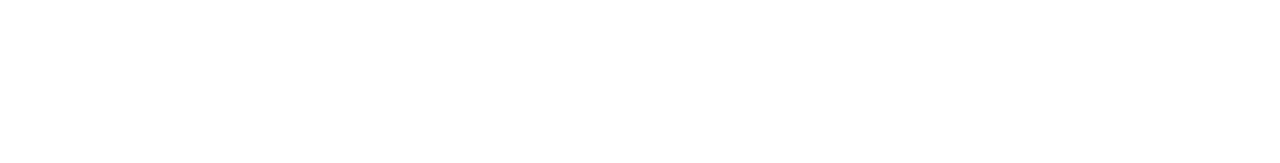
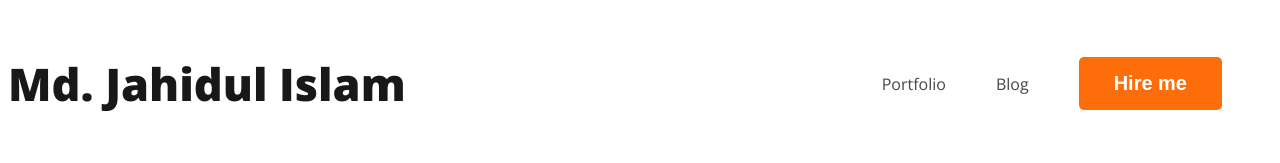
Before and after one commit to jahidulislam-jahid/practice-portfolio, a plain HTML site: page index.html in a window 1280 px wide. Drawn offline with nearby package versions, Linux system fonts and the light colour scheme.

Commit message:
Header file updated

```diff
--- a/index.html
+++ b/index.html
@@ -1,12 +1,29 @@
 <!DOCTYPE html>
 <html lang="en">
+
 <head>
     <meta charset="UTF-8">
     <meta name="viewport" content="width=device-width, initial-scale=1.0">
     <title>My portfolio</title>
+    <link rel="preconnect" href="https://fonts.googleapis.com">
+    <link rel="preconnect" href="https://fonts.gstatic.com" crossorigin>
+    <link
+        href="https://fonts.googleapis.com/css2?family=Lato:wght@400;700;900&family=Open+Sans:wght@400;700;800&display=swap"
+        rel="stylesheet">
+
+    <link rel="stylesheet" href="styles/portfolio.css">
 </head>
+
 <body>
     <header>
+        <nav>
+            <h3 class="nav-title">Md. Jahidul Islam</h3>
+            <ul>
+                <li><a href="">Portfolio</a></li>
+                <li><a href="">Blog</a></li>
+                <li><button class="btn-primary">Hire me</button></li>
+            </ul>
+        </nav>
 
     </header>
 
@@ -18,4 +35,5 @@
 
     </footer>
 </body>
+
 </html>
--- /dev/null
+++ b/styles/portfolio.css
@@ -0,0 +1,46 @@
+/* common shared style fonts */
+body {
+    font-family: 'Lato', sans-serif;
+    font-family: 'Open Sans', sans-serif;
+}
+.text-primary{
+    color:#FD6E0A;
+}
+
+.btn-primary{
+    border-radius: 5px;
+    background: #FD6E0A;
+    border: 0;
+    color: white;
+    font-size: 20px;
+    font-style: normal;
+    font-weight: 700;
+    padding: 15px 35px;
+}
+/* nav related styles  */
+nav {
+    display: flex;
+    justify-content: space-between;
+    align-items: center;
+}
+
+.nav-title {
+    color: var(--Dark-01, #181818);
+    font-size: 45px;
+    font-weight: 800;
+}
+
+nav > ul{
+    display: flex;
+    align-items: center;
+}
+
+nav li{
+    list-style: none;
+    margin-right: 50px;
+}
+
+nav a{
+    text-decoration: none;
+    color: #474747;
+}
```
